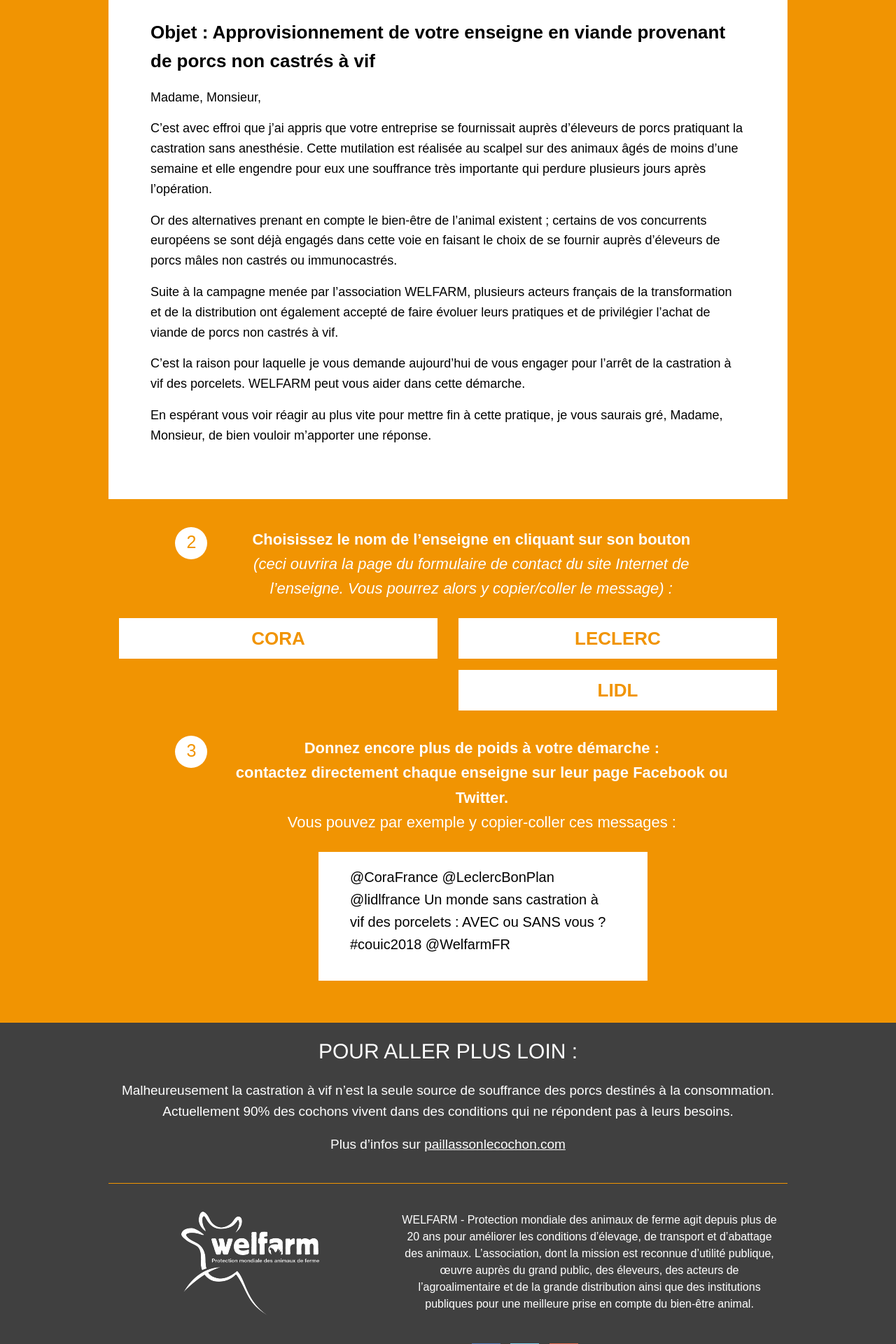
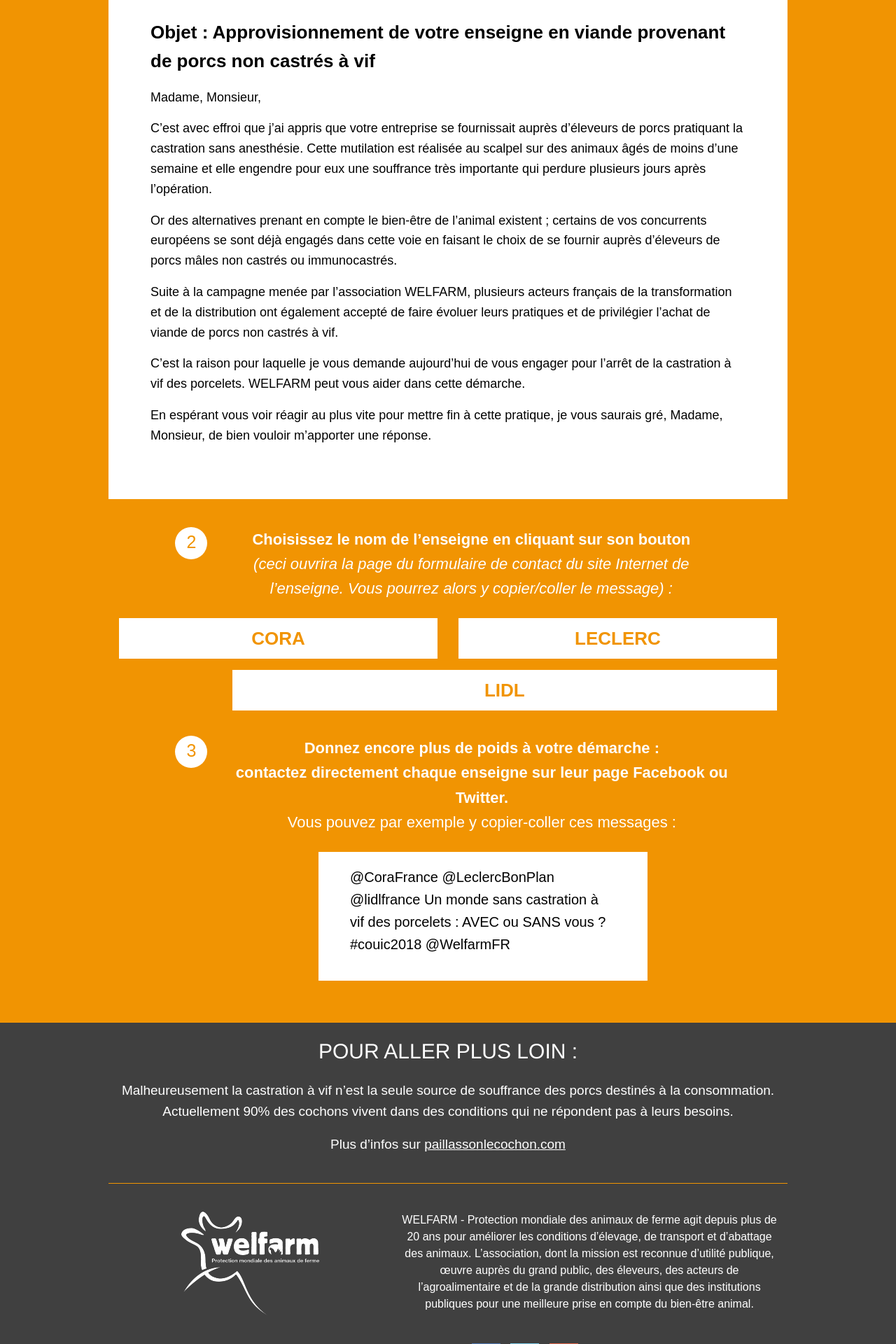
Before and after one commit to adfinitas-app/welfarm-petition, a Jekyll site: the page built from index.html, in a window 1280 px wide. Shown: the part 4480-6400 px from the top of the page at 70% size. Built offline with Jekyll 4.4.1, drawn with Linux system fonts in a browser that asks for light colours; comment, search, counter and statistics services are not loaded.

Commit message:
Updated '/_includes/professionels.html' via CloudCannon

```diff
--- a/_includes/professionels.html
+++ b/_includes/professionels.html
@@ -89,7 +89,7 @@
 	<div class="medium-6 columns">
 	  <a class="button marque" target="_blank" href="http://www.e-leclerc.com/catalogue/questions-frequentes/faq---formulaire-produit-repere">Leclerc</a>
 	</div>
-	<div class="large-6 columns large-centered">
+	<div class="medium-10 columns large-centered">
 	  <a class="button marque " target="_blank" href="https://ssl.lidl.fr/fr/hotline.htm">Lidl</a>
 	</div>
       </div>
```
